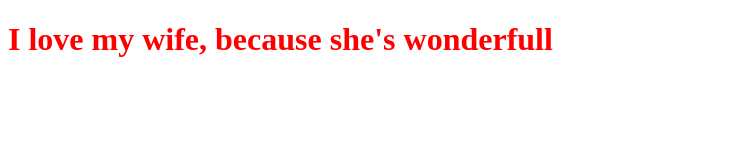
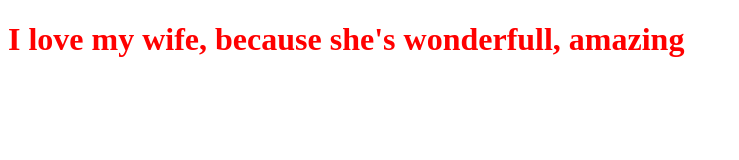
Before and after one commit to qeyss/web-development, a plain HTML site: page sites/index.html in a window 1280 px wide. Shown: the whole page, without its empty margins (0-739 px from the left). Drawn offline with Linux system fonts and the light colour scheme.

Commit message:
update index.html

```diff
--- a/sites/index.html
+++ b/sites/index.html
@@ -6,6 +6,6 @@
 		<link rel="stylesheet" href="css/styles.css">
 	</head>
 	<body>
-        <h1>I love my wife, because she's wonderfull</h1>
+        <h1>I love my wife, because she's wonderfull, amazing</h1>
 	</body>
 </html>
```
